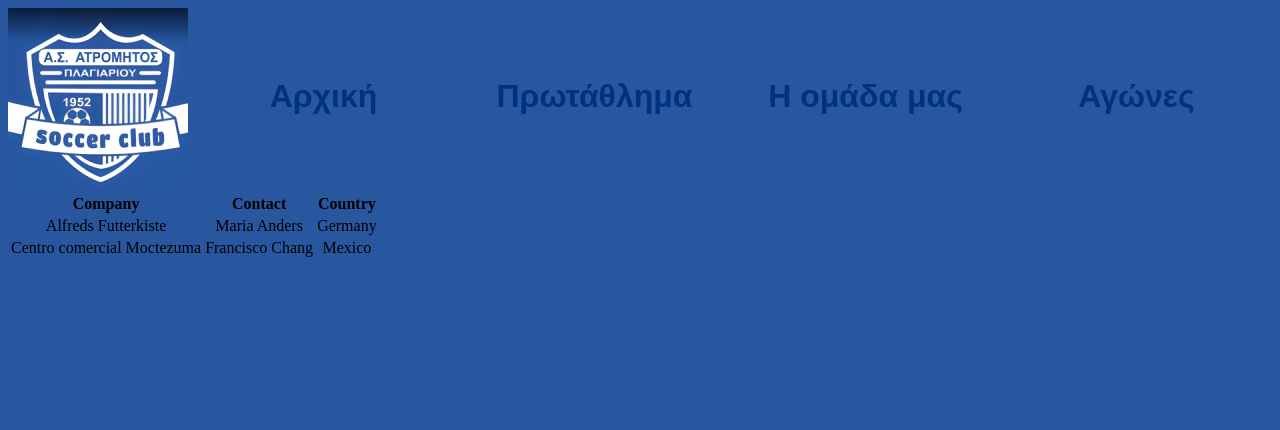
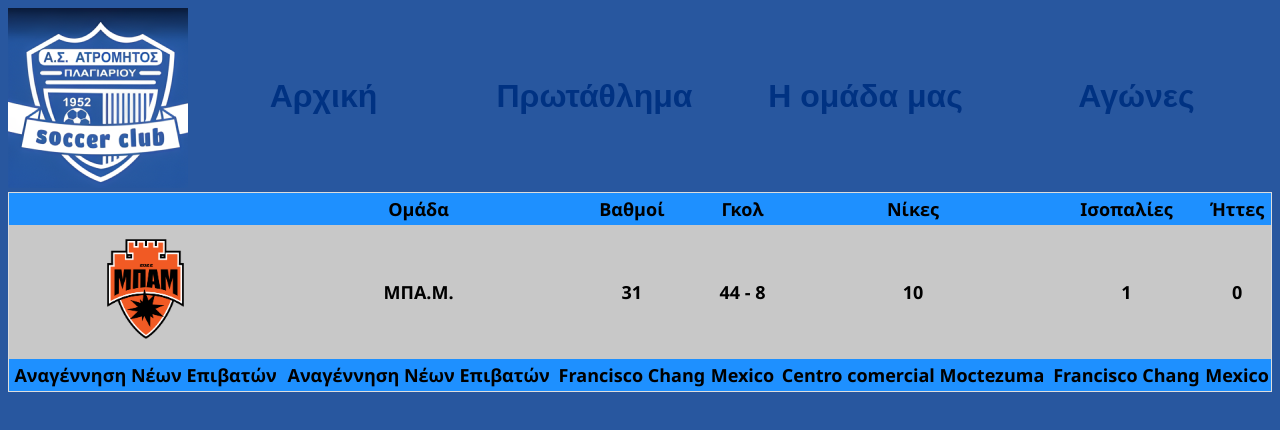
Before and after one commit to Nikos1508/Atromitos-Plagiariou, a plain HTML site: page championship.html in a window 1280 px wide. Drawn offline with Linux system fonts and the light colour scheme.

Commit message:
Create the championship table

```diff
--- a/championship.html
+++ b/championship.html
@@ -14,19 +14,31 @@
             <div id="nav-bar"><a href="/our_team.html">Η ομάδα μας</a></div>
             <div id="nav-bar"><a href="/matches.html">Αγώνες</a></div>
         </div>
-        <div id="championship">
-            <table>
+        <div>
+              <table class="table table-striped table-hover" id="championship">
                 <tr>
-                  <th>Company</th>
-                  <th>Contact</th>
-                  <th>Country</th>
+                  <th>  </th>
+                  <th> Ομάδα </th>
+                  <th> Βαθμοί </th>
+                  <th> Γκολ </th>
+                  <th> Νίκες </th>
+                  <th> Ισοπαλίες </th>
+                  <th> Ήττες </th>
                 </tr>
                 <tr>
-                  <td>Alfreds Futterkiste</td>
-                  <td>Maria Anders</td>
-                  <td>Germany</td>
+                  <td> <img src="/media/mpam-logo.png" height="100px" width="auto"> </td>
+                  <td> ΜΠΑ.Μ.</td>
+                  <td> 31 </td>
+                  <td> 44 - 8 </td>
+                  <td> 10 </td>
+                  <td> 1 </td>
+                  <td> 0 </td>
                 </tr>
                 <tr>
+                  <td> Αναγέννηση Νέων Επιβατών </td>
+                  <td> Αναγέννηση Νέων Επιβατών </td>
+                  <td>Francisco Chang</td>
+                  <td>Mexico</td>
                   <td>Centro comercial Moctezuma</td>
                   <td>Francisco Chang</td>
                   <td>Mexico</td>
--- a/styles.css
+++ b/styles.css
@@ -62,6 +62,24 @@ a:active {color: var(--white);}
     border-spacing: 30px;
 }
 
+#championship{
+    width: 100%;
+    height: 200px;
+    background-color: var(--light_blue);
+    font-weight: bold;
+    font-family: 'Segoe UI', Tahoma, Geneva, Verdana, sans-serif;
+    font-size: 18px;
+    text-align: left;
+    padding: 16px;
+    border-collapse: collapse;
+    border-spacing: 0;
+    border: 1px solid #ddd;
+}
+
+tr:nth-child(even){
+    background-color: var(--smoky_white);
+}
+
 tbody{
     text-align: center;
     align-items: center;
```
Also changed, not shown: media/mpam-logo.png (added).
